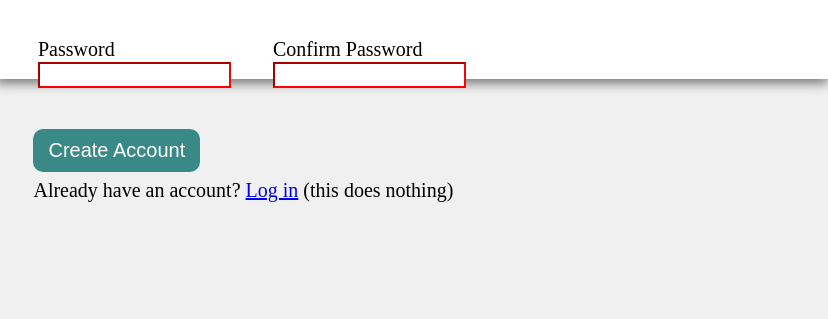
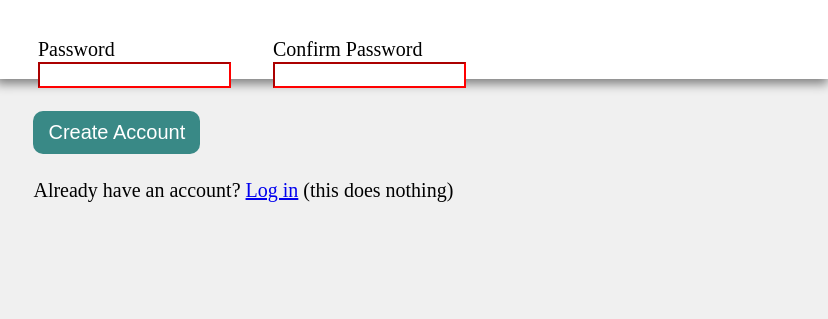
Before and after one commit to nickysims123/sign-up-form, a plain HTML site: page index.html in a window 1280 px wide. Shown: the part 481-800 px from the top of the page, 452-1280 px from the left. Drawn offline with Linux system fonts and the light colour scheme.

Commit message:
Did some adjusting of positioning to allow for more resolutions to view better - changed button positioning to %s.

```diff
--- a/style.css
+++ b/style.css
@@ -144,9 +144,9 @@ div {
 }
 
 .submitButton {
-    position: absolute;
-    top: 370px;
-    left: 4.5%;
+    position: relative;
+    top: 10%;
+    left: 6%;
 
     font-size: 20px;
     color: white;
```
